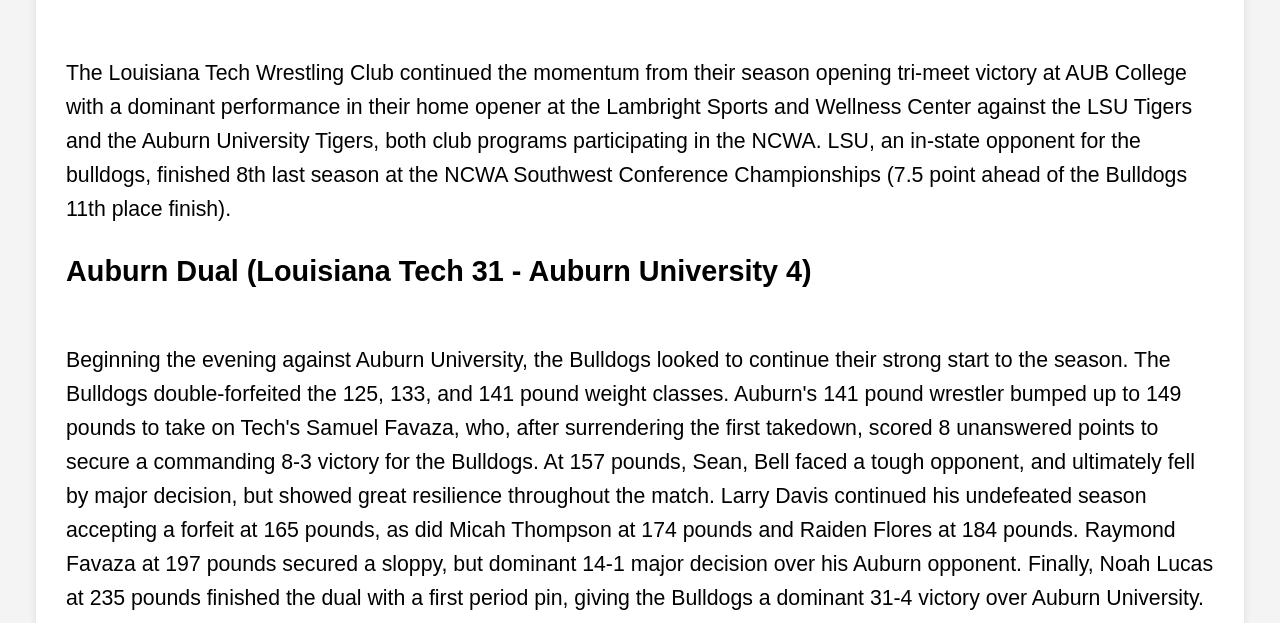
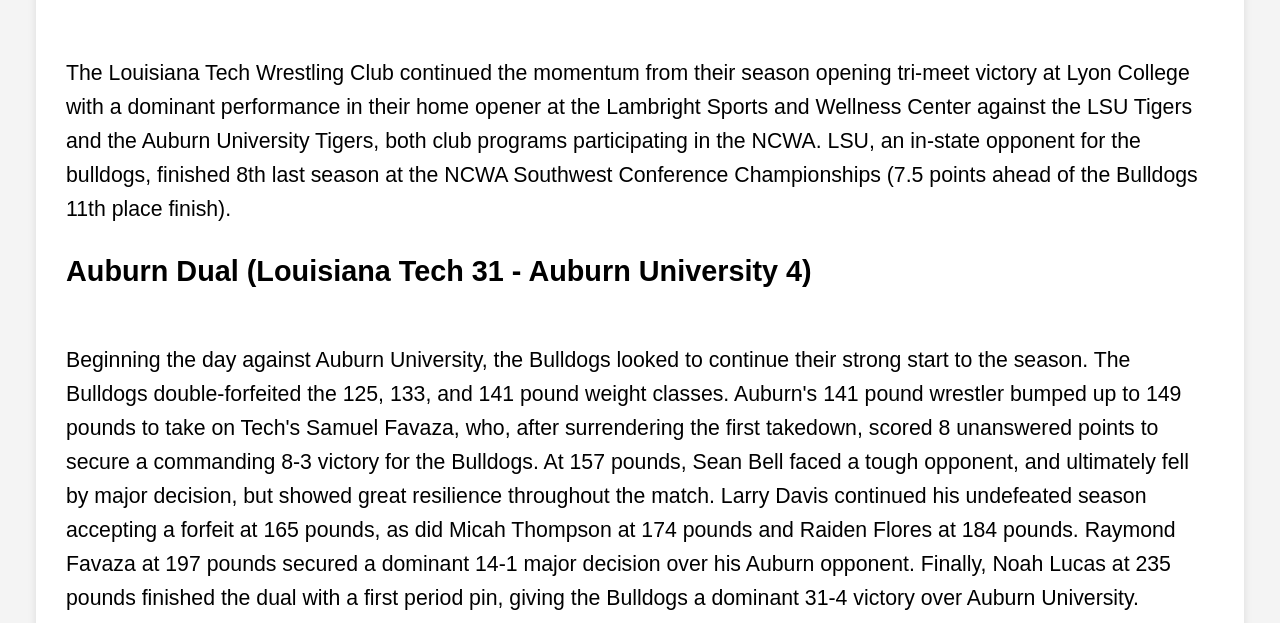
Before and after one commit to LATechWrestling/latechwrestling.github.io, a plain HTML site: page articles/LSUandAuburnWriteUp.html in a window 1280 px wide. Shown: the part 329-952 px from the top of the page. Drawn offline with Linux system fonts and the light colour scheme.

Commit message:
fixed typos on article

```diff
--- a/articles/LSUandAuburnWriteUp.html
+++ b/articles/LSUandAuburnWriteUp.html
@@ -39,19 +39,19 @@
                 </picture>-->
                 <br>
                 <p>
-                    The Louisiana Tech Wrestling Club continued the momentum from their season opening tri-meet victory at AUB College with a dominant performance in their home
+                    The Louisiana Tech Wrestling Club continued the momentum from their season opening tri-meet victory at Lyon College with a dominant performance in their home
                     opener at the Lambright Sports and Wellness Center against the LSU Tigers and the Auburn University Tigers, both club programs participating in the NCWA. LSU,
-                    an in-state opponent for the bulldogs, finished 8th last season at the NCWA Southwest Conference Championships (7.5 point ahead of the Bulldogs 11th place finish).
+                    an in-state opponent for the bulldogs, finished 8th last season at the NCWA Southwest Conference Championships (7.5 points ahead of the Bulldogs 11th place finish).
                 </p>
 
                 <h3>Auburn Dual (Louisiana Tech 31 - Auburn University 4)</h3>
                 <br>
                 <p>
-                    Beginning the evening against Auburn University, the Bulldogs looked to continue their strong start to the season. The Bulldogs double-forfeited the 125, 133,
+                    Beginning the day against Auburn University, the Bulldogs looked to continue their strong start to the season. The Bulldogs double-forfeited the 125, 133,
                     and 141 pound weight classes. Auburn's 141 pound wrestler bumped up to 149 pounds to take on Tech's Samuel Favaza, who, after surrendering the first takedown,
-                    scored 8 unanswered points to secure a commanding 8-3 victory for the Bulldogs. At 157 pounds, Sean, Bell faced a tough opponent, and ultimately fell by major
+                    scored 8 unanswered points to secure a commanding 8-3 victory for the Bulldogs. At 157 pounds, Sean Bell faced a tough opponent, and ultimately fell by major
                     decision, but showed great resilience throughout the match. Larry Davis continued his undefeated season accepting a forfeit at 165 pounds, as did Micah Thompson
-                    at 174 pounds and Raiden Flores at 184 pounds. Raymond Favaza at 197 pounds secured a sloppy, but dominant 14-1 major decision over his Auburn opponent. Finally,
+                    at 174 pounds and Raiden Flores at 184 pounds. Raymond Favaza at 197 pounds secured a dominant 14-1 major decision over his Auburn opponent. Finally,
                     Noah Lucas at 235 pounds finished the dual with a first period pin, giving the Bulldogs a dominant 31-4 victory over Auburn University.
                 </p>
 
@@ -61,7 +61,7 @@
                     Following the Auburn dual, the Bulldogs faced off against in-state rival LSU. The Tigers and Bulldogs double-forfeited the 125 and 141 pound weight classes. At 133 pounds,
                     LSU accepted a forfeit. Samuel Favaza at 149 pounds continued his undefeated season with a forfeit. Sean Bell showed the home crowd why the match doesn't end until
                     the final whistle, scoring a last second takedown to secure a thrilling 13-2 major decision victory. Larry Davis continued his dominant start to the season with a first
-                    period pin at 165 pounds. Micah Thompson at 174 pounds wrestled a tough returning national qualifier from LSU, ultimately falling 4-0. Raiden Flores started slow at 184 pounds
+                    period pin at 165 pounds. Micah Thompson at 174 pounds wrestled a tough returning national qualifier from LSU, ultimately falling 4-0. Raiden Flores started slow at 184 pounds,
                     securing a "come-from-behind" first period pin. Raymond Favaza collected a forfeit at 197 pounds, and Noah Lucas finished the dual, stepping up to 235 pounds to face LSU's returning
                     All-American, to whom he ultimately fell via pin.
                 </p>
@@ -511,7 +511,8 @@
 
             <h2>Next Up</h2>
             <p>
-                The Bulldogs will return to action on January 4th at the Hawk Classic Open, hosted by Huntingdon College in Montgomery, Alabama.
+                The Bulldogs will return to action on January 4th at the Hawk Classic Open, hosted by Huntingdon College, in Montgomery, Alabama. An NCAA DIII Open tournament, the
+                Bulldogs will once again be put to the test against programs which are operated by varsity-level coaching staffs.
             </p>
         </main>
     </body>
```
